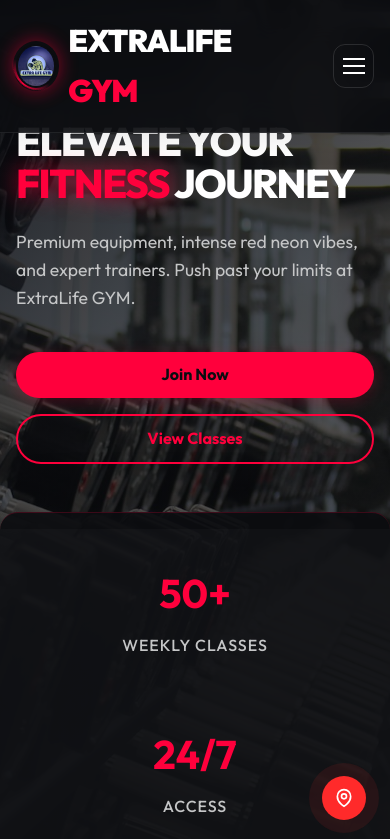
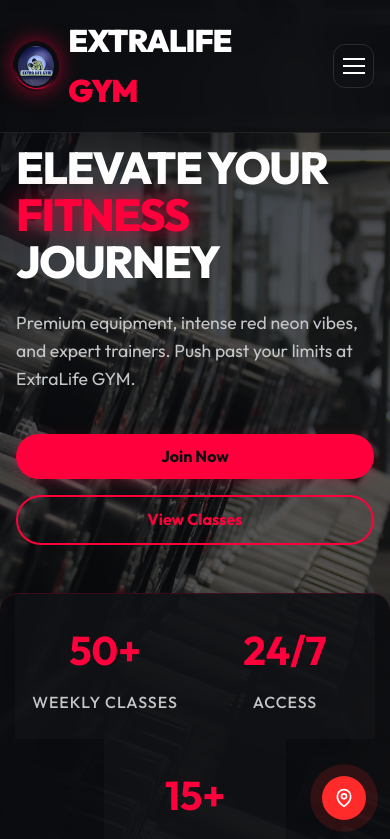
Before and after one commit to gituser-sandip/Extra_Life_GYM, a Next.js app: page / in a window 390 px wide. Shown: the top 839 px of the page. Built offline with nearby package versions, Linux system fonts and the light colour scheme.

Commit message:
style: optimize hero section for mobile viewports

```diff
--- a/src/components/HeroSection.module.css
+++ b/src/components/HeroSection.module.css
@@ -1,11 +1,11 @@
 .hero {
   position: relative;
   overflow: hidden;
-  min-height: 100vh;
+  min-height: 100dvh;
   display: flex;
   flex-direction: column;
   justify-content: center;
-  padding: 4rem 0 2rem;
+  padding: 8rem 0 2rem;
   background: url('/hero-bg.jpg') no-repeat center center/cover;
   background-size: cover;
 }
@@ -22,7 +22,7 @@
   z-index: 2;
   max-width: 760px;
   margin: 0 auto;
-  padding-top: 4rem;
+  padding-top: 2rem;
 }
 
 .headline {
@@ -94,7 +94,7 @@
 
 @media (max-width: 900px) {
   .hero {
-    padding: 3.5rem 0 2rem;
+    padding: 7rem 0 2rem;
   }
 
   .headline {
@@ -102,25 +102,33 @@
   }
 
   .stats {
-    flex-direction: column;
+    flex-direction: row;
+    flex-wrap: wrap;
     margin-top: 3rem;
-    padding: 1rem 0;
+    padding: 0;
     border-radius: 18px;
   }
 
   .statItem {
+    flex: 1 1 50%;
+    border-right: 1px solid rgba(255, 0, 60, 0.1);
+    border-bottom: 1px solid rgba(255, 0, 60, 0.1);
+    padding: 1.5rem 1rem;
+  }
+
+  .statItem:nth-child(2n) {
     border-right: none;
-    border-bottom: 1px solid rgba(255, 0, 60, 0.1);
   }
 
   .statItem:last-child {
+    flex: 1 1 100%;
     border-bottom: none;
   }
 }
 
 @media (max-width: 480px) {
   .headline {
-    font-size: 2.5rem;
+    font-size: 2.8rem;
   }
   .subheadline {
     font-size: 1.1rem;
```
